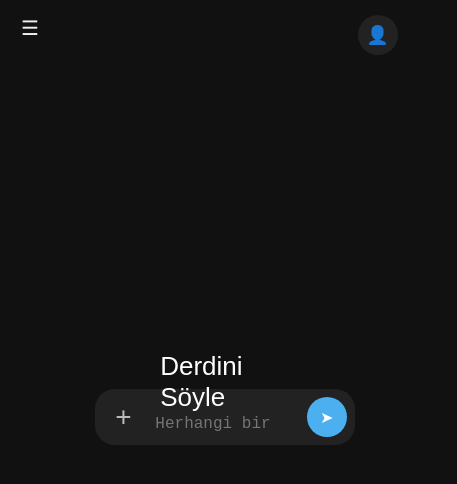
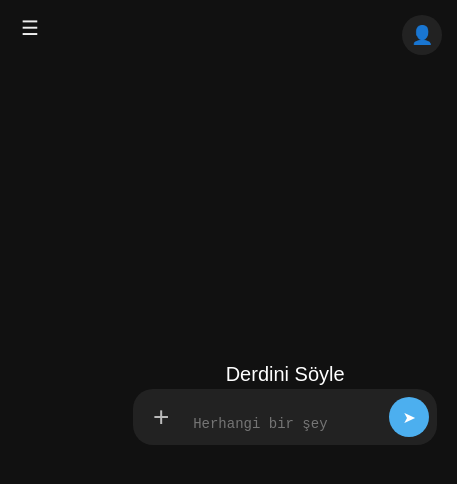
Before and after one commit to derdinisoylecevap-coder/derdinisoyle, a website: page index.html in a window 390 px wide. Shown: the whole page, 457 px wide, since content can reach past the window. Drawn offline with Linux system fonts and the light colour scheme.

Commit message:
Mobil kayma düzeltildi

```diff
--- a/index.html
+++ b/index.html
@@ -106,7 +106,7 @@
       width: 100%;
       max-width: 768px;
       gap: 10px;
-      margin-left: -2cm; /* 2 cm sola kaydırıldı */
+      margin: 0 auto; /* ortalanır */
     }
 
     /* Başlık */
@@ -177,7 +177,7 @@
       margin-top: 12px;
       width: 100%;
       max-width: 768px;
-      margin-left: -2cm; /* mesaj kutusuyla aynı sola kayma */
+      margin: 0 auto; /* ortalanır */
     }
     #email-box input {
       width: 100%;
@@ -217,6 +217,17 @@
     }
     .message.success { color: var(--accent); }
     .message.error { color: var(--err); }
+
+    /* Mobil uyum */
+    @media (max-width: 600px) {
+      .input-container h1 {
+        font-size: 20px;
+        top: -0.7cm;
+      }
+      .input-container textarea {
+        font-size: 14px;
+      }
+    }
   </style>
 </head>
 <body>
```
